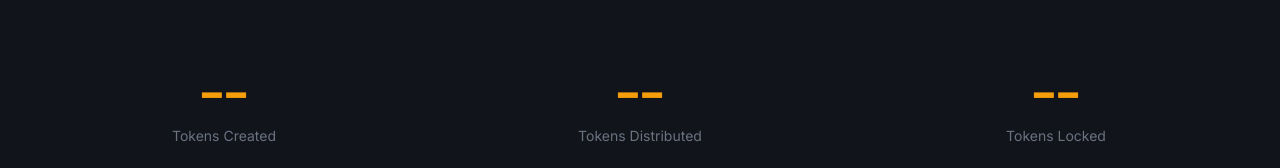
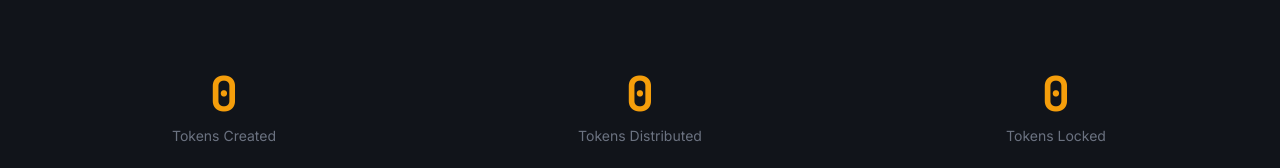
Before and after one commit to ForjaTempo/forja, a Next.js app in the folder apps/web/: page / in a window 1280 px wide. Shown: the part 2071-2239 px from the top of the page. Built offline with nearby package versions, Linux system fonts and the light colour scheme; no server answers; the database is empty; what wagmi would draw is missing.

Commit message:
feat(web): add dynamic landing page stats
Replace hardcoded placeholder values with real-time counts from
PostgreSQL via TanStack Query and getGlobalStats server action,
with shimmer loading state and Intl.NumberFormat formatting

```diff
--- a/apps/web/src/components/landing/stats.tsx
+++ b/apps/web/src/components/landing/stats.tsx
@@ -1,18 +1,35 @@
-const stats = [
-	{ label: "Tokens Created", value: "--" },
-	{ label: "Tokens Distributed", value: "--" },
-	{ label: "Tokens Locked", value: "--" },
+"use client";
+
+import { useQuery } from "@tanstack/react-query";
+import { getGlobalStats } from "@/actions/stats";
+
+const formatter = new Intl.NumberFormat("en-US");
+
+const statLabels = [
+	{ key: "tokensCreated", label: "Tokens Created" },
+	{ key: "multisendCount", label: "Tokens Distributed" },
+	{ key: "locksCreated", label: "Tokens Locked" },
 ] as const;
 
 export function Stats() {
+	const { data, isLoading } = useQuery({
+		queryKey: ["global-stats"],
+		queryFn: () => getGlobalStats(),
+		staleTime: 60_000,
+	});
+
 	return (
 		<section className="border-y border-anvil-gray-light/40 bg-anvil-gray/30 py-16 sm:py-20">
 			<div className="mx-auto max-w-7xl px-4 sm:px-6 lg:px-8">
 				<div className="grid gap-8 sm:grid-cols-3">
-					{stats.map((stat) => (
-						<div key={stat.label} className="text-center">
+					{statLabels.map((stat) => (
+						<div key={stat.key} className="text-center">
 							<p className="font-mono text-4xl font-bold text-molten-amber sm:text-5xl">
-								{stat.value}
+								{isLoading ? (
+									<span className="inline-block h-12 w-20 animate-pulse rounded bg-anvil-gray" />
+								) : (
+									formatter.format(data?.[stat.key] ?? 0)
+								)}
 							</p>
 							<p className="mt-2 text-sm text-smoke-dark">{stat.label}</p>
 						</div>
```
